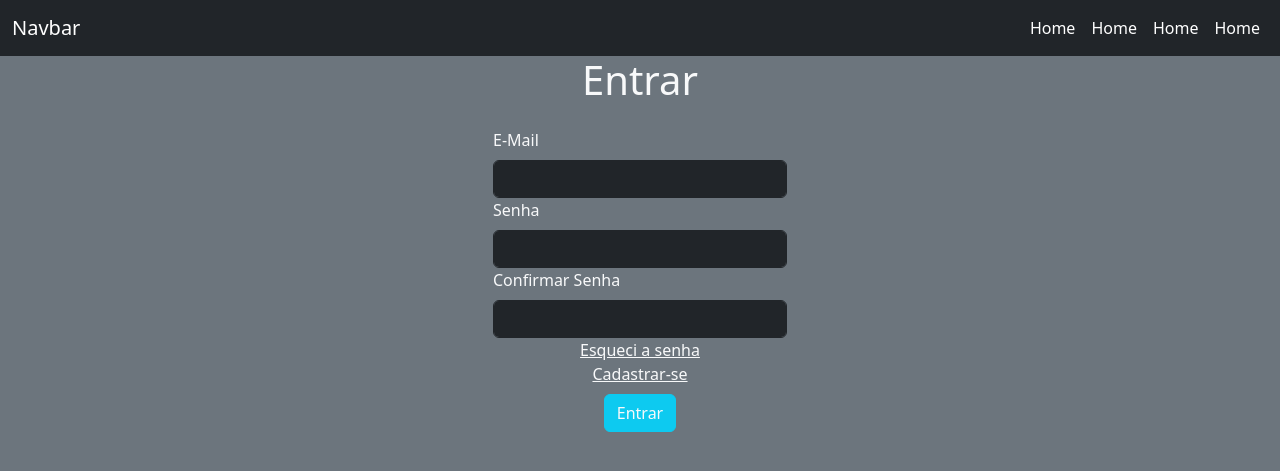
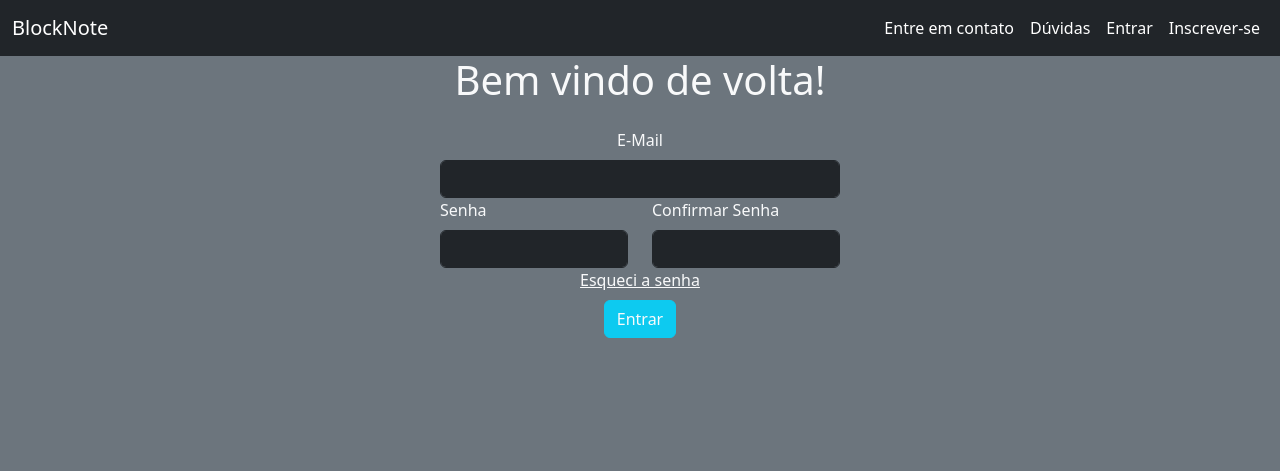
Before and after one commit to guidionisio5/blocknote, a PHP site: page / in a window 1280 px wide. Shown: the top 471 px of the page. Run offline with PHP 8.4, Linux system fonts and the light colour scheme; some libraries are stand-ins or nearby versions.

Commit message:
ajustes menu, titulos e links

```diff
--- a/include/menu.php
+++ b/include/menu.php
@@ -17,7 +17,7 @@
 <nav class="navbar navbar-expand-lg navbar-dark bg-dark">
     <div class="container-fluid">
 
-        <a class="navbar-brand" href="#">Navbar</a>
+        <a class="navbar-brand" href="index.php">BlockNote</a>
         <button class="navbar-toggler" type="button" data-bs-toggle="collapse" data-bs-target="#navbarTogglerDemo02" aria-controls="navbarTogglerDemo02" aria-expanded="false" aria-label="Toggle navigation">
             <span class="navbar-toggler-icon"></span>
         </button>
@@ -25,16 +25,16 @@
         <div class="collapse navbar-collapse justify-content-end" id="navbarTogglerDemo02">
             <ul class="navbar-nav mb-2 mb-lg-0">
                 <li class="nav-item">
-                    <a class="nav-link active" aria-current="page" href="#">Home</a>
+                    <a class="nav-link active" aria-current="page" href="#">Entre em contato</a>
                 </li>
                 <li class="nav-item">
-                    <a class="nav-link active" aria-current="page" href="#">Home</a>
+                    <a class="nav-link active" aria-current="page" href="#">Dúvidas</a>
                 </li>
                 <li class="nav-item">
-                    <a class="nav-link active" aria-current="page" href="#">Home</a>
+                    <a class="nav-link active" aria-current="page" href="index.php">Entrar</a>
                 </li>
                 <li class="nav-item">
-                    <a class="nav-link active" aria-current="page" href="#">Home</a>
+                    <a class="nav-link active" aria-current="page" href="cadastro_usuario.php">Inscrever-se</a>
                 </li>
             </ul>
         </div>
--- a/index.php
+++ b/index.php
@@ -8,6 +8,9 @@
 
     <!-- Importação CSS Bootstrap -->
     <link href="https://cdn.jsdelivr.net/npm/bootstrap@5.2.1/dist/css/bootstrap.min.css" rel="stylesheet" integrity="sha384-iYQeCzEYFbKjA/T2uDLTpkwGzCiq6soy8tYaI1GyVh/UjpbCx/TYkiZhlZB6+fzT" crossorigin="anonymous">
+
+    <!-- Importação Icons Bootstrap -->
+    <link rel="stylesheet" href="https://cdn.jsdelivr.net/npm/bootstrap-icons@1.9.1/font/bootstrap-icons.css">
 
 </head>
 
@@ -23,27 +26,25 @@
     <!-- INÍCIO LOGIN USUÁRIO -->
     <div class="container-fluid p-0 m-0">
         <div class="text-center">
-            <h1 class="text-light">Entrar</h1>
+            <h1 class="text-light">Bem vindo de volta!</h1>
         </div>
 
         <div>
             <form class="p-3 text-light" id="login-usuarios">
                 <div class="row justify-content-md-center">
-                    <div class="col-3">
+                    <div class="col-4 text-center">
                         <label class="form-label" for="email">E-Mail</label>
                         <input class="form-control bg-dark border-dark text-light" type="mail" name="email" id="email">
                     </div>
                 </div>
 
                 <div class="row justify-content-md-center">
-                    <div class="col-3">
+                    <div class="col-2">
                         <label class="form-label" for="senha">Senha</label>
                         <input class="form-control bg-dark border-dark text-light" type="password" name="senha" id="senha">
                     </div>
-                </div>
 
-                <div class="row justify-content-md-center">
-                    <div class="col-3">
+                    <div class="col-2">
                         <label class="form-label" for="confirmar_senha">Confirmar Senha</label>
                         <input class="form-control bg-dark border-dark text-light" type="password" name="confirmar_senha" id="confirmar_senha">
                     </div>
@@ -51,10 +52,6 @@
 
                 <div class="text-center">
                     <a class="text-light " href="">Esqueci a senha</a>
-                </div>
-
-                <div class="text-center">
-                    <a class="text-light " href="cadastro_usuario.php">Cadastrar-se</a>
                 </div>
 
                 <div class="text-center">
```
Also changed, not shown: cadastro_usuario.php (+3 -5 lines).
